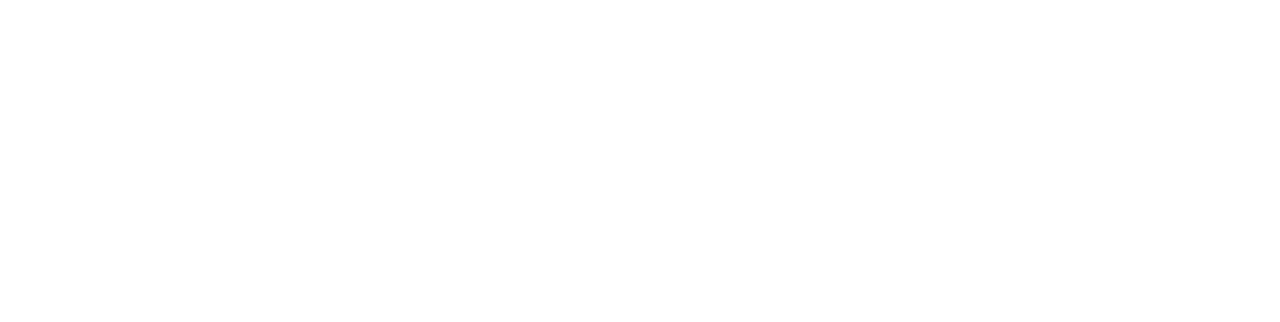
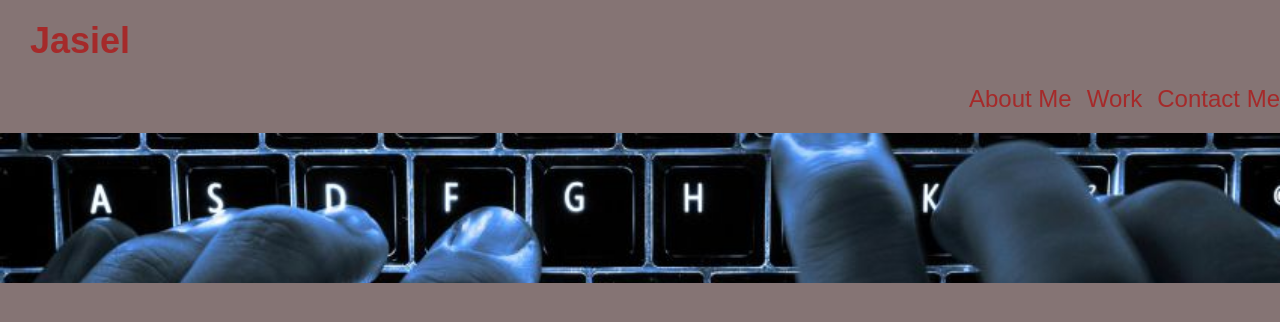
Before and after one commit to JasielAaron/mi-porfolio, a plain HTML site: page mi-porfolio.html in a window 1280 px wide. Drawn offline with Linux system fonts and the light colour scheme.

Commit message:
added header and nav and banner

```diff
--- a/mi-porfolio.css
+++ b/mi-porfolio.css
@@ -0,0 +1,59 @@
+ /*added this here so no pre install styles would be applied */
+* {
+  padding: 0;
+  margin: 0;
+  box-sizing: border-box;
+  font-family: Arial, Helvetica, sans-serif;
+}
+
+/*Added all my style properties to the header and the body*/
+body {
+  background-color: rgb(133, 116, 116);
+}
+
+header {
+  display: flex;
+  flex-wrap: wrap;
+  justify-content: space-between;
+}
+
+header h1 {
+  font-size: 36px;
+  color: brown;
+  margin-top: 20px;
+  margin-left: 30px;
+
+
+}
+/*here I wanted to make sure that the child follows the parent element display*/
+nav{
+  display: flex;
+  flex-wrap: wrap;
+  justify-content: space-between;
+}
+
+nav a {
+  margin-top: 85px;
+  margin-left: 15px;
+  font-size: 24px;
+  color: brown;
+  text-decoration: none;
+}
+/*added some hovering effects to my nav bar with these elements here*/
+nav a:hover {
+  cursor: pointer;
+  color: red;
+  text-decoration: underline;
+}
+
+.banner {
+  height: 150px;
+  margin-top: 20px;
+
+}
+/*adjusted my image here to the divs height*/
+.banner img {
+  width: 100%;
+  height: 100%;
+  object-fit: cover;
+}
--- a/mi-porfolio.html
+++ b/mi-porfolio.html
@@ -7,7 +7,26 @@
   <link rel="stylesheet" href="mi-porfolio.css">
 </head>
 <body>
+  <!--Created my header and added my nav bar here-->
+  <header>
+    <h1>Jasiel</h1>
+    <!--Added nav bar to have the differnt options to be clicked on-->
+    <nav>
+      <a href="#aboutme">About Me</a>
+      <a href="#work">Work</a>
+      <a href="#contactme">Contact Me</a>
+    </nav>
+  </header>
 
+  <!--Added this div here to have my banner on my website-->
+  <div class="banner">
+    <img src="Worried-about-coding.jpg">
+  </div>
+
+  <section id="aboutme">
+
+
+  </section>
 
 </body>
 </html>
```
Also changed, not shown: Worried-about-coding.jpg (added).
